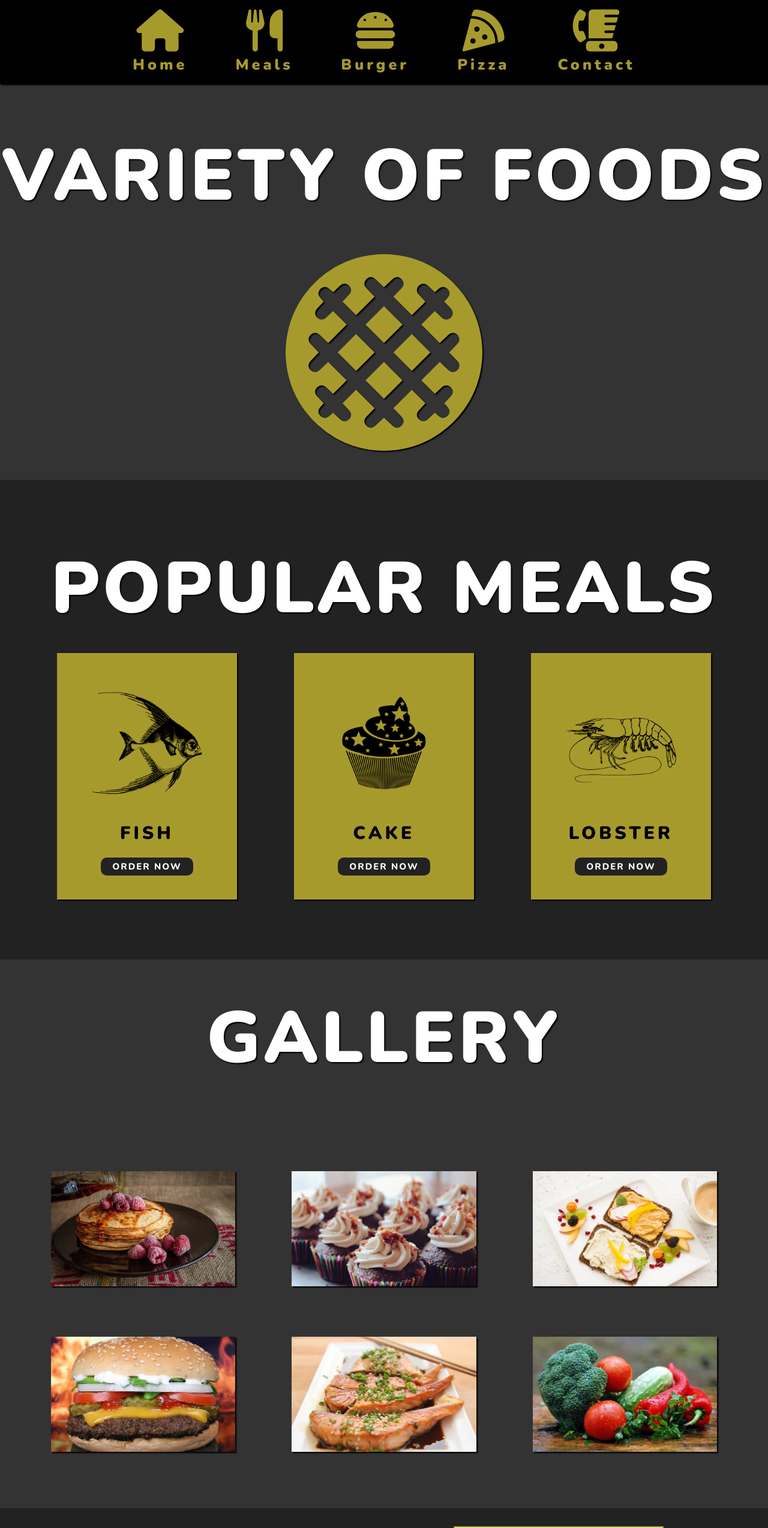
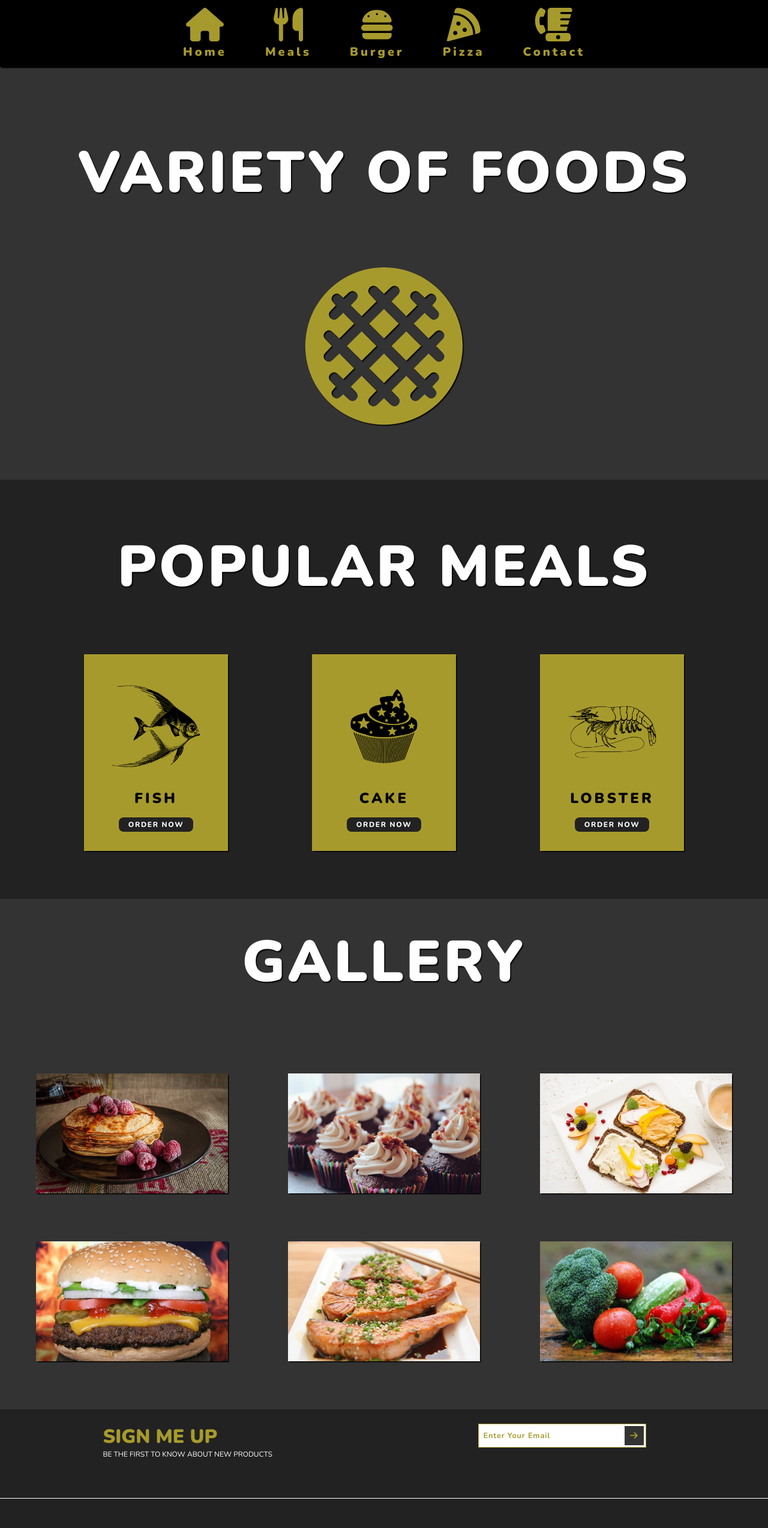
Before and after one commit to gregoryharris869/project_1_Foods, a website: page index.html in a window 1280 px wide. Shown: the top 2548 px of the page at 60% size. Drawn offline with nearby package versions, Linux system fonts and the light colour scheme.

Commit message:
Added @media

```diff
--- a/script.js
+++ b/script.js
@@ -1,5 +1,4 @@
 "use strict";
-
 
 // icon slideshow
 
--- /dev/null
+++ b/scss/_footer.scss
@@ -0,0 +1,74 @@
+// Section 4
+
+@use "variable" as *;
+
+.section-4 {
+  width: 100%;
+  height: 30vh;
+  background-color: $secondary-color;
+  display: flex;
+  justify-content: space-around;
+  padding: 3rem 0;
+  position: relative;
+  align-items: flex-start;
+}
+
+.section-4-text {
+  text-transform: uppercase;
+}
+
+.section-4-heading {
+  font-size: 4rem;
+  font-weight: 900;
+  color: $icon-color;
+}
+
+.section-4-paragraph {
+  font-size: 1.5rem;
+  color: $w-t-color;
+}
+
+.sign-up-form {
+  display: flex;
+  align-items: center;
+}
+
+.sign-up-form-input {
+  width: 35rem;
+  height: 5rem;
+  padding: 1rem;
+  border: 0.2rem solid $icon-color;
+  font-size: 1.6rem;
+  font-weight: 700;
+  letter-spacing: 0.1rem;
+  color: $icon-color;
+}
+
+.sign-up-form-input::placeholder {
+  color: $icon-color;
+}
+
+.sign-up-form-btn {
+  position: relative;
+  left: -4.5rem;
+  width: 4rem;
+  height: 4rem;
+  background-color: $primary-color;
+  color: $icon-color;
+  border: none;
+  font-size: 1.8rem;
+  cursor: pointer;
+}
+
+.copyright {
+  position: absolute;
+  bottom: 3rem;
+  font-size: 1.7rem;
+  font-weight: 200;
+  color: $w-t-color;
+  letter-spacing: 0.1rem;
+  border-top: 0.1rem solid $w-t-color;
+  padding-top: 6rem;
+  width: 100%;
+  text-align: center;
+}
--- /dev/null
+++ b/scss/_navbar.scss
@@ -0,0 +1,41 @@
+// Navbar
+@use "variable" as *;
+// navbar
+
+.navbar {
+  width: 100%;
+  height: 14rem;
+  background: $b-t-color;
+  position: fixed;
+  top: 0;
+  z-index: 1;
+  display: flex;
+  justify-content: center;
+  align-items: center;
+  box-shadow: $text-shadow;
+}
+
+.navbar-link {
+  color: $icon-color;
+  margin: 0 4rem;
+  display: flex;
+  flex-direction: column;
+  justify-content: center;
+  align-items: center;
+  transition: color 0.3s;
+
+  i {
+    font-size: 7rem;
+  }
+
+  span {
+    font-size: 2.5rem;
+    font-weight: 900;
+    letter-spacing: 0.5rem;
+    margin-top: 0.5rem;
+  }
+
+  &:hover {
+    color: $w-t-color;
+  }
+}
--- /dev/null
+++ b/scss/_variable.scss
@@ -0,0 +1,8 @@
+// variables
+
+$primary-color: #333;
+$secondary-color: #222;
+$w-t-color: #fff;
+$b-t-color: #000;
+$text-shadow: 0.2rem 0.2rem 0.2rem #000;
+$icon-color: #a79a2d;
--- a/scss/main.scss
+++ b/scss/main.scss
@@ -1,56 +1,10 @@
 @use "reset" as *;
-
-// variables
-
-$primary-color: #333;
-$secondary-color: #222;
-$w-t-color: #fff;
-$b-t-color: #000;
-$text-shadow: 0.2rem 0.2rem 0.2rem #000;
-$icon-color: #a79a2d;
+@use "variable" as *;
+@use "navbar" as *;
+@use "footer" as *;
 
 html {
   font-size: 62.5%;
-}
-
-// navbar
-
-.navbar {
-  width: 100%;
-  height: 14rem;
-  background: $b-t-color;
-  position: fixed;
-  top: 0;
-  z-index: 1;
-  display: flex;
-  justify-content: center;
-  align-items: center;
-  box-shadow: $text-shadow;
-}
-
-.navbar-link {
-  color: $icon-color;
-  margin: 0 4rem;
-  display: flex;
-  flex-direction: column;
-  justify-content: center;
-  align-items: center;
-  transition: color 0.3s;
-
-  i {
-    font-size: 7rem;
-  }
-
-  span {
-    font-size: 2.5rem;
-    font-weight: 900;
-    letter-spacing: 0.5rem;
-    margin-top: 0.5rem;
-  }
-
-  &:hover {
-    color: $w-t-color;
-  }
 }
 
 // section 1
@@ -255,75 +209,102 @@ html {
   transition: opacity 1s 1s;
 }
 
-// Section 4
+// Media Queries
 
-.section-4 {
-  width: 100%;
-  height: 30vh;
-  background-color: $secondary-color;
-  display: flex;
-  justify-content: space-around;
-  padding: 3rem 0;
-  position: relative;
-  align-items: flex-start;
+@media (max-width: 1400px) {
+  html {
+    font-size: 50%;
+  }
+
+  .section-2 {
+    height: auto;
+  }
+
+  .cards-container {
+    margin-top: 10rem;
+  }
+
+  .gallery-link {
+    width: 40rem;
+    height: 25rem;
+    margin: 5rem;
+  }
+
+  .food-img {
+    width: 100%;
+    height: 100%;
+  }
 }
 
-.section-4-text {
-  text-transform: uppercase;
+@media (max-width: 1000px) {
+  .section-heading {
+    font-size: 9rem;
+    margin: 0 5rem;
+  }
+
+  .section-1-icons i {
+    font-size: 25rem;
+  }
+
+  .cards-container {
+    flex-wrap: wrap;
+  }
+
+  .card {
+    margin: 5rem;
+  }
+
+  .section-4 {
+    height: 30rem;
+  }
 }
 
-.section-4-heading {
-  font-size: 4rem;
-  font-weight: 900;
-  color: $icon-color;
+@media (max-width: 900px) {
+  .navbar-link {
+    margin: 2rem;
+  }
+
+  .navbar-link i {
+    font-size: 4rem;
+  }
+
+  .navbar-link span {
+    font-size: 2rem;
+  }
 }
 
-.section-4-paragraph {
-  font-size: 1.5rem;
-  color: $w-t-color;
+@media (max-width: 700px) {
+  .section-heading {
+    font-size: 7rem;
+    margin: 0 10rem;
+  }
+
+  .section-1-icons i {
+    font-size: 20rem;
+  }
+
+  .menu {
+    left: 2rem;
+  }
+
+  .section-4 {
+    height: 40rem;
+    flex-direction: column;
+    justify-content: flex-start;
+    align-items: center;
+  }
+
+  .section-4-text {
+    margin-bottom: 8rem;
+  }
 }
 
-.sign-up-form {
-  display: flex;
-  align-items: center;
+@media (max-width: 550px) {
+  html {
+    font-size: 40%;
+  }
+
+  .navbar-link {
+    margin: 0 0.7rem;
+  }
 }
-
-.sign-up-form-input {
-  width: 35rem;
-  height: 5rem;
-  padding: 1rem;
-  border: 0.2rem solid $icon-color;
-  font-size: 1.6rem;
-  font-weight: 700;
-  letter-spacing: 0.1rem;
-  color: $icon-color;
-}
-
-.sign-up-form-input::placeholder {
-  color: $icon-color;
-}
-
-.sign-up-form-btn {
-  position: relative;
-  left: -4.5rem;
-  width: 4rem;
-  height: 4rem;
-  background-color: $primary-color;
-  color: $icon-color;
-  border: none;
-  font-size: 1.8rem;
-  cursor: pointer;
-}
-
-.copyright {
-  position: absolute;
-  bottom: 3rem;
-  font-size: 1.7rem;
-  font-weight: 200;
-  color: $w-t-color;
-  letter-spacing: 0.1rem;
-  border-top: 0.1rem solid $w-t-color;
-  padding-top: 6rem;
-  width: 100%;
-  text-align: center;
-}
```
Also changed, not shown: dist/css/main.css, 1 other file.
